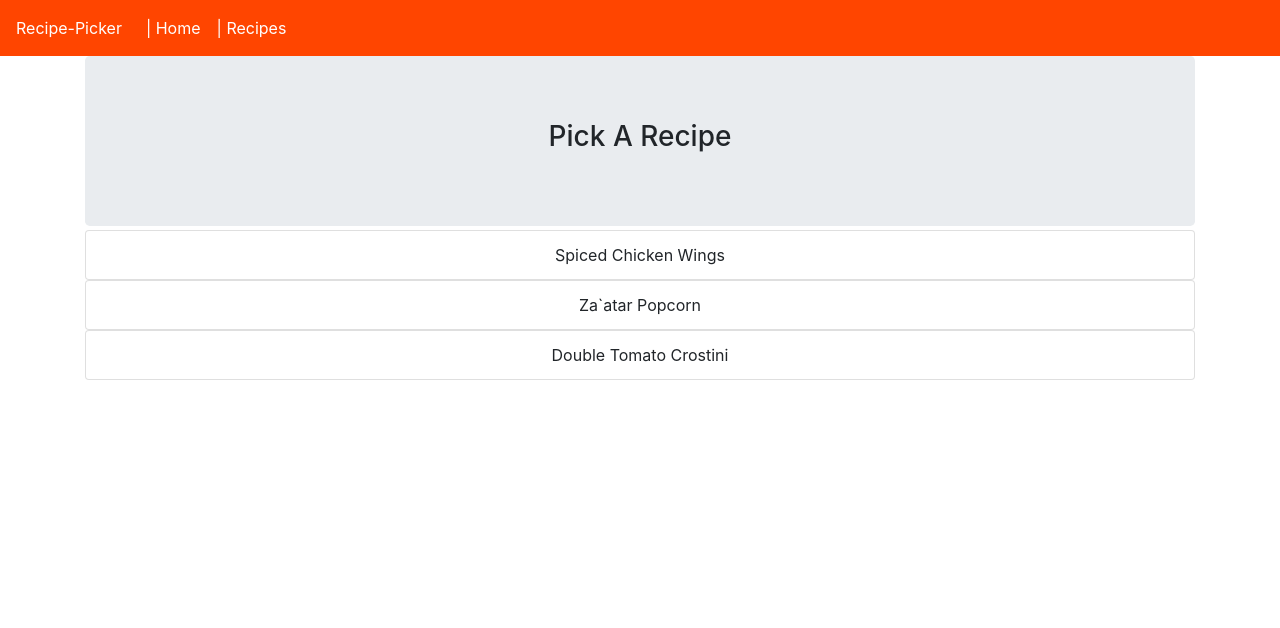
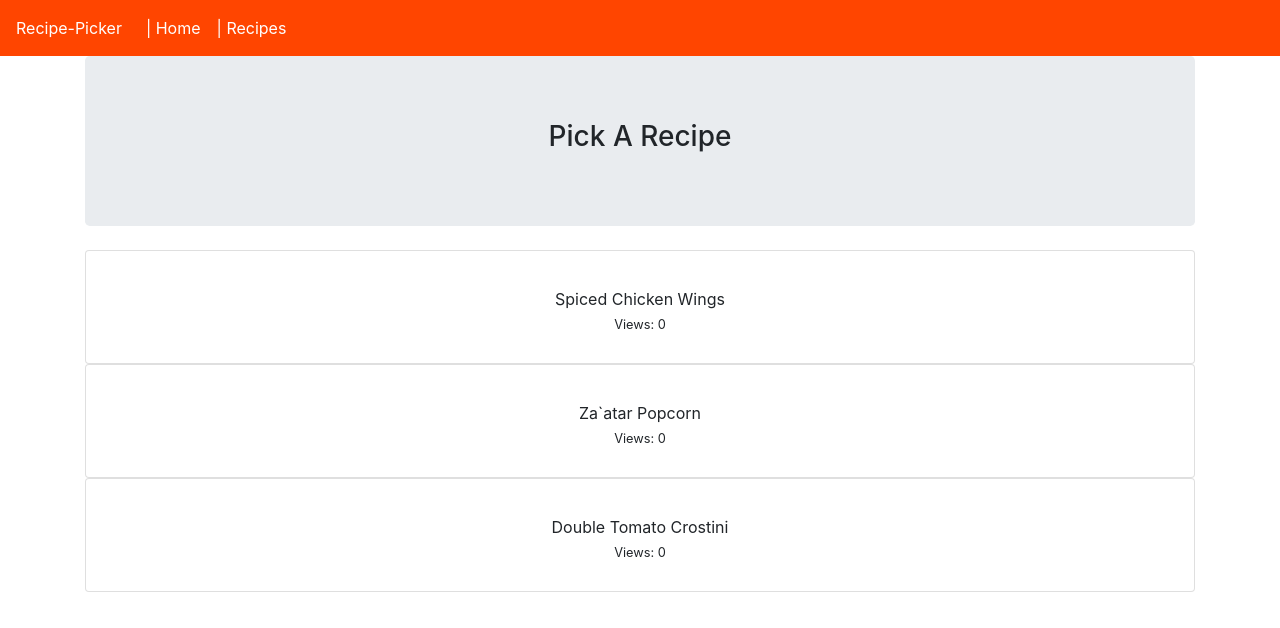
Before and after one commit to benmatela/recipe-picker, an Angular app: page /recipe in a window 1280 px wide. Shown: the top 628 px of the page. Built offline with nearby package versions, Linux system fonts and the light colour scheme.

Commit message:
recipe detail

```diff
--- a/src/app/components/recipe/recipe-detail/recipe-detail.component.html
+++ b/src/app/components/recipe/recipe-detail/recipe-detail.component.html
@@ -1,37 +1,47 @@
 <ul class="list-group">
     <li class="list-group-item text-center main-theme">
-        <h6>Name:</h6>
-        <p>{{ selectedRecipe.name }}</p>
+        <img [src]="imageUrl" width="100" height="100" class="img-thumbnail">
     </li>
     <li class="list-group-item text-center main-theme">
-        <h6>Preparation Time:</h6>
-        <p>{{ selectedRecipe.preparationTime }}</p>
+        <div class="row">
+            <div class="col-6 text-right">
+                <p><strong>Name:</strong></p>
+            </div>
+            <div class="col-6 text-left">
+                <p>{{selectedRecipe.name}}</p>
+            </div>
+        </div>
     </li>
     <li class="list-group-item text-center main-theme">
-        <h6>Views:</h6>
-        <p>{{ selectedRecipe.views }}</p>
+        <div class="row">
+            <div class="col-6 text-right">
+                <p><strong>Preparation Time:</strong></p>
+            </div>
+            <div class="col-6 text-left">
+                <p>{{selectedRecipe.preparationTime}}</p>
+            </div>
+        </div>
     </li>
-    <li class="list-group-item text-center light-gray">
+    <li class="list-group-item text-center main-theme">
+        <div class="row">
+            <div class="col-6 text-right">
+                <p><strong>Views:</strong></p>
+            </div>
+            <div class="col-6 text-left">
+                <p>{{selectedRecipe.views}}</p>
+            </div>
+        </div>
+    </li>
+    <li class="list-group-item text-center main-theme">
         <div class="row ">
             <div class="col-2"></div>
             <div class="col-8">
                 <h6>Ingredients:</h6>
                 <div class="list-group text-center" *ngFor="let ingredient of selectedRecipe.ingredients">
-                    <p class="list-group-item list-group-item-action recipe">{{ ingredient.name }}</p>
+                    <p class="list-group-item list-group-item-action  light-gray">{{ingredient.name}}</p>
                 </div>
             </div>
             <div class="col-2"></div>
         </div>
     </li>
 </ul>
-<br>
-<div class="row">
-    <div class="col-6">
-        <h6 class="text-center">Suggestions..</h6>
-            hello
-    </div>
-    <div class="col-6">
-        <h6 class="text-center">Most Viewed..</h6>
-            hello
-    </div>
-</div>
--- a/src/app/components/recipe/recipe-detail/recipe-detail.component.scss
+++ b/src/app/components/recipe/recipe-detail/recipe-detail.component.scss
@@ -0,0 +1,5 @@
+.recipe:hover {
+    background-color: orangered !important;
+    color: white;
+    transform: scale(1.1);
+}
--- a/src/app/components/recipe/recipe-detail/recipe-detail.component.ts
+++ b/src/app/components/recipe/recipe-detail/recipe-detail.component.ts
@@ -2,6 +2,7 @@ import { Component, OnInit, Input } from '@angular/core';
 import { Recipe } from 'src/app/models/Recipe.model';
 import { Router } from '@angular/router';
 import { RecipeService } from 'src/app/services/recipe.service';
+import { isNullOrUndefined } from 'util';
 
 @Component({
   selector: 'app-recipe-detail',
@@ -10,13 +11,22 @@ import { RecipeService } from 'src/app/services/recipe.service';
 })
 export class RecipeDetailComponent implements OnInit {
   @Input() selectedRecipe: Recipe;
+  recipies: Recipe[] = [];
+  imageUrl: string = '';
 
   constructor(private router: Router, private recipeService: RecipeService) {
    }
 
   ngOnInit() {
-    console.log(this.selectedRecipe);
-    this.recipeService.addView(this.selectedRecipe.id);
+    if (isNullOrUndefined(this.selectedRecipe)) {
+      this.router.navigate(['recipe']);
+    }
+    this.recipeService.addView(this.selectedRecipe);
+    this.imageUrl = this.selectedRecipe.imageUrl;
+  }
+
+  onRecipes() {
+    this.router.navigate(['recipe']);
   }
 
 }
--- a/src/app/components/recipe/recipe.component.html
+++ b/src/app/components/recipe/recipe.component.html
@@ -1,11 +1,18 @@
-<div class="jumbotron text-center mb-1 sticky">
-    <h3 class="text-center">Pick A Recipe</h3>
+<div class="jumbotron text-center sticky">
+    <h3 class="text-center" *ngIf="!isViewRecipe">Pick A Recipe</h3>
+    <h3 class="text-center" *ngIf="isViewRecipe">{{ selectedRecipe.name }}</h3>
+    <button class="btn btn-dark" *ngIf="isViewRecipe" (click)="onRecipes()">Back To Recipes</button>
 </div>
 
 <ng-container #recipeList *ngIf="!isViewRecipe">
+    <br>
     <div class="list-group text-center" *ngFor="let recipe of recipes">
-        <a class="list-group-item list-group-item-action recipe" (click)="onGetRecipe(recipe)" data-toggle="tooltip" data-placement="Time"
-            title="Preparation Time: {{recipe.preparationTime}}">{{ recipe.name }}</a>
+        <a class="list-group-item list-group-item-action recipe" (click)="onGetRecipe(recipe)" data-toggle="tooltip"
+            data-placement="Time" title="Preparation Time: {{recipe.preparationTime}}">
+            <img [src]="imageUrl" *ngIf="isViewRecipe" width="50" height="50" class="img-thumbnail">
+            <br>
+            <p>{{ recipe.name }}<br><small>Views: {{ recipe.views }}</small></p>
+        </a>
     </div>
 </ng-container>
 
--- a/src/app/components/recipe/recipe.component.ts
+++ b/src/app/components/recipe/recipe.component.ts
@@ -9,23 +9,22 @@ import { Router } from '@angular/router';
   styleUrls: ['./recipe.component.scss']
 })
 export class RecipeComponent implements OnInit {
-  @HostListener('window:popstate', ['$event'])
-  onPopState(event) {
-    console.log('Back button pressed');
-    this.router.navigate(['']);
-  }
-
   recipes: Recipe[] = [];
   selectedRecipe: Recipe;
 
   isViewRecipe: boolean = false;
 
+  @HostListener('window:popstate', ['$event'])
+  onPopState(event) {
+    this.isViewRecipe = false;
+    this.router.navigate(['recipe']);
+  }
+
   constructor(private recipeService: RecipeService, private router: Router) {
-    this.recipes = this.recipeService.getRecipes();
    }
 
   ngOnInit() {
-    console.log(this.recipes);
+    this.getRecipes();
   }
 
   onGetRecipe(recipe: Recipe) {
@@ -33,4 +32,13 @@ export class RecipeComponent implements OnInit {
     this.isViewRecipe = true
   }
 
+  onRecipes() {
+    this.isViewRecipe = false;
+    this.getRecipes();
+  }
+
+  getRecipes() {
+    this.recipes = this.recipeService.getRecipes();
+  }
+
 }
--- a/src/app/models/Recipe.model.ts
+++ b/src/app/models/Recipe.model.ts
@@ -7,4 +7,5 @@ export class Recipe {
     preparationTime: string;
     categoryId: number;
     views: number;
+    imageUrl: string;
 }
--- a/src/app/services/recipe.service.ts
+++ b/src/app/services/recipe.service.ts
@@ -12,7 +12,10 @@ export class RecipeService {
         { id: 2, name: 'Seafood Seasoning' },
         { id: 3, name: 'Butter' }
       ],
-      preparationTime: '20-25 Mins', categoryId: 1, views: 0
+      preparationTime: '20-25 Mins',
+      categoryId: 1,
+      views: 0,
+      imageUrl: 'https://pixabay.com/photos/chicken-wing-chicken-wings-buffalo-1559548'
     },
     {
       id: 2, name: 'Za`atar Popcorn', ingredients: [
@@ -20,7 +23,10 @@ export class RecipeService {
         { id: 2, name: 'Seafood Seasoning' },
         { id: 3, name: 'Butter' }
       ],
-      preparationTime: '5 Mins', categoryId: 2, views: 0
+      preparationTime: '5 Mins',
+      categoryId: 2,
+      views: 0,
+      imageUrl: 'https://spoonacular.com/recipeImages/579247-556x370.jpg'
     },
     {
       id: 2, name: 'Double Tomato Crostini', ingredients: [
@@ -28,7 +34,10 @@ export class RecipeService {
         { id: 2, name: 'Cherry Tomatoes' },
         { id: 3, name: 'Kosher Salt And Black Pepper' }
       ],
-      preparationTime: '10 Mins', categoryId: 3, views: 0
+      preparationTime: '10 Mins',
+      categoryId: 3,
+      views: 0,
+      imageUrl: 'https://pixabay.com/photos/food-croûton-bread-1739791'
     }
   ]
   constructor() { }
@@ -37,9 +46,9 @@ export class RecipeService {
     return this.recipes;
   }
 
-  addView(recipeId: number): void {
+  addView(recipeInput: Recipe): void {
     this.recipes.forEach(recipe => {
-      if (recipeId === recipe.id) {
+      if (recipeInput === recipe) {
         recipe.views += 1;
       }
     });
```
